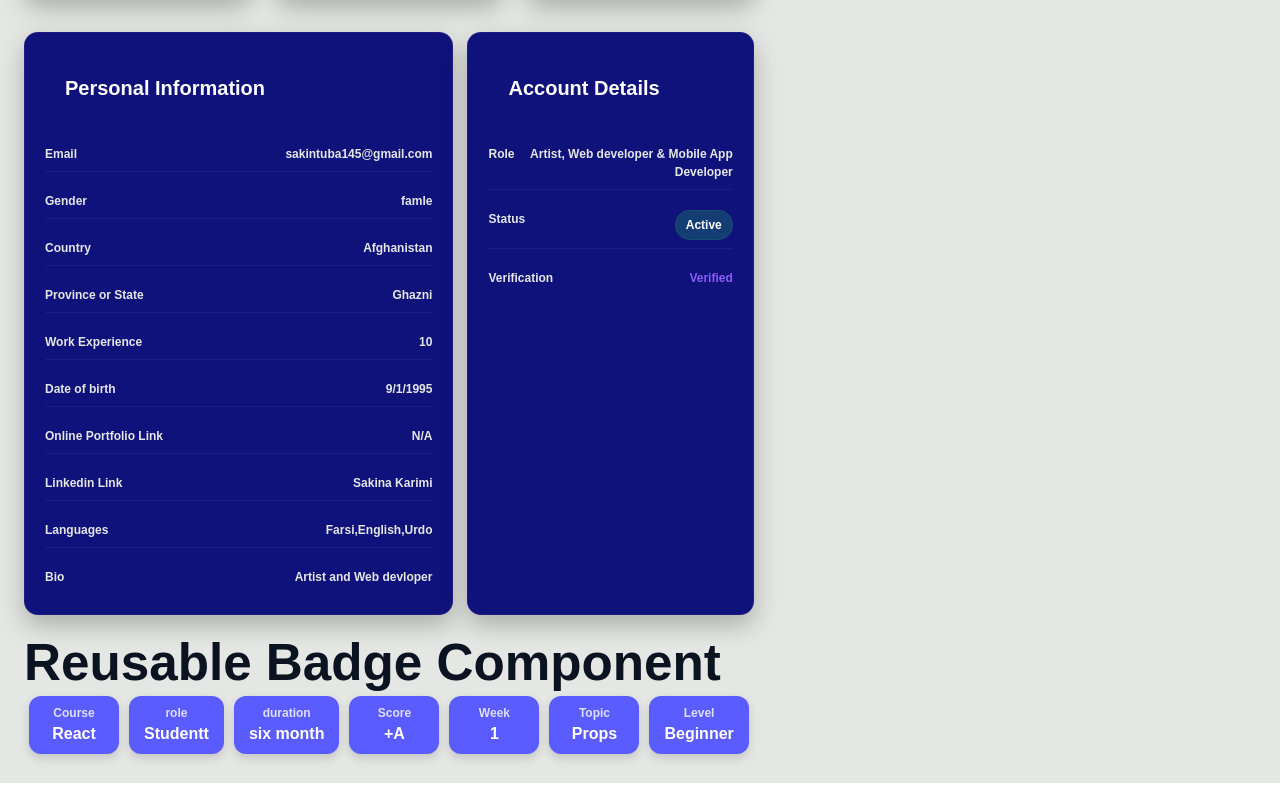
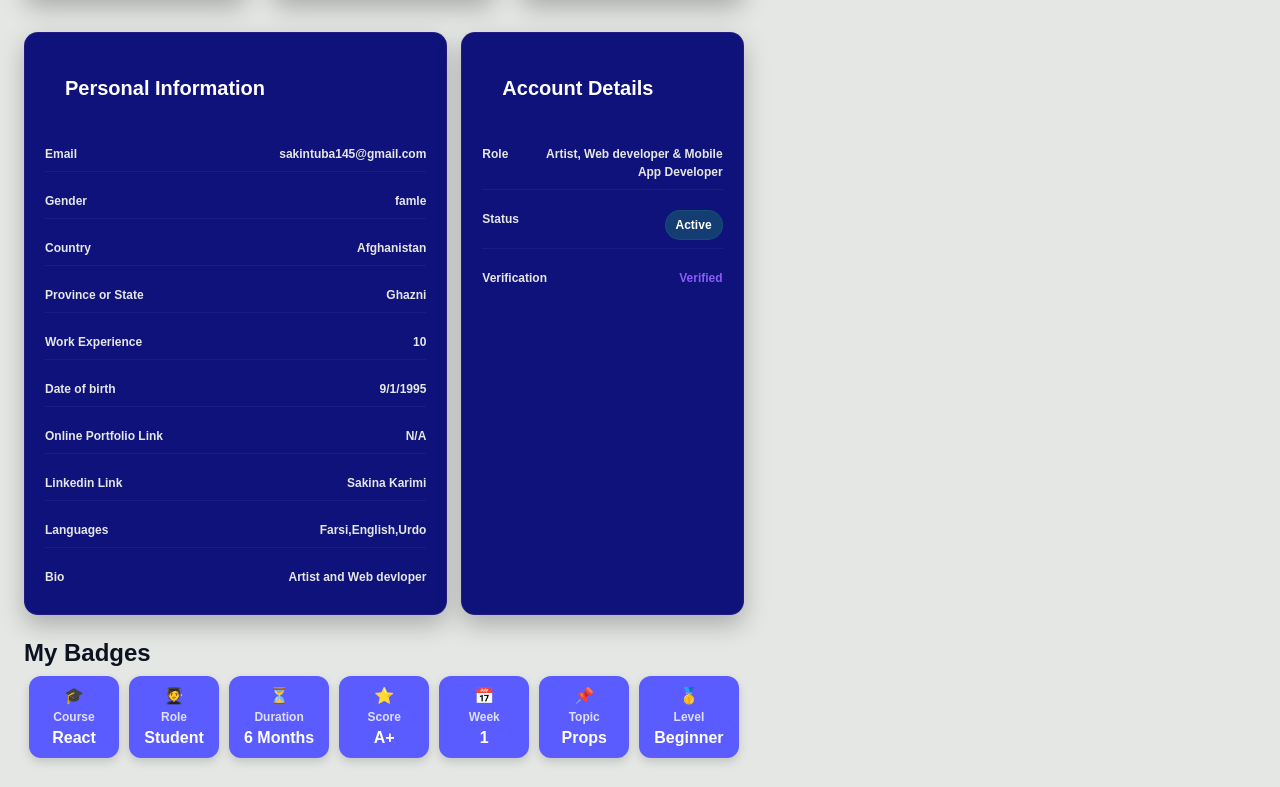
Before and after one commit to sakinatuba145/myProfile, a React (Vite) app: page / in a window 1280 px wide. Shown: the part 414-1201 px from the top of the page. Built offline with nearby package versions, Linux system fonts and the light colour scheme.

Commit message:
Update App.jsx

```diff
--- a/src/App.jsx
+++ b/src/App.jsx
@@ -1,8 +1,10 @@
+
 
 import './App.css'
-import Badge from "./components/Badge.jsx";
+import BadgeContainer from './components/BadgeContainer.jsx';
+import ProfilePage from './components/ProfilePage.jsx'
 import AyekaImage from "./assets/Ayeka.png"
-import ProfilePage from './components/ProfilePage.jsx'
+
   export default function App() {
 const user = {
  name: "Sakina Karimi",
@@ -31,20 +33,23 @@ const user = {
   Status: "Active",
   Verification: "Verified",
 
- }
+ },
 };
 
-return(
- <div className='page'>
-<ProfilePage user={user}></ProfilePage>
-      <h1>Reusable Badge Component</h1>
-      <Badge label="Course" value="React" />
-      <Badge label="role" value="Studentt"/>
-      <Badge label="duration" value="six month"/>
-      <Badge label="Score" value="+A"/>
-      <Badge label="Week" value="1" />
-      <Badge label="Topic" value="Props" />
-      <Badge label="Level" value="Beginner" />
+const badges = [
+  { label: "Course", value: "React", icon: "🎓" },
+  { label: "Role", value: "Student", icon: "🧑‍🎓" },
+  { label: "Duration", value: "6 Months", icon: "⏳" },
+  { label: "Score", value: "A+", icon: "⭐" },
+  { label: "Week", value: "1", icon: "📅" },
+  { label: "Topic", value: "Props", icon: "📌" },
+  { label: "Level", value: "Beginner", icon: "🥇" },
+];
+
+  return (
+    <div className="page">
+        <ProfilePage user={user}/>
+      <BadgeContainer badges={badges} />
     </div>
   );
 }
```
